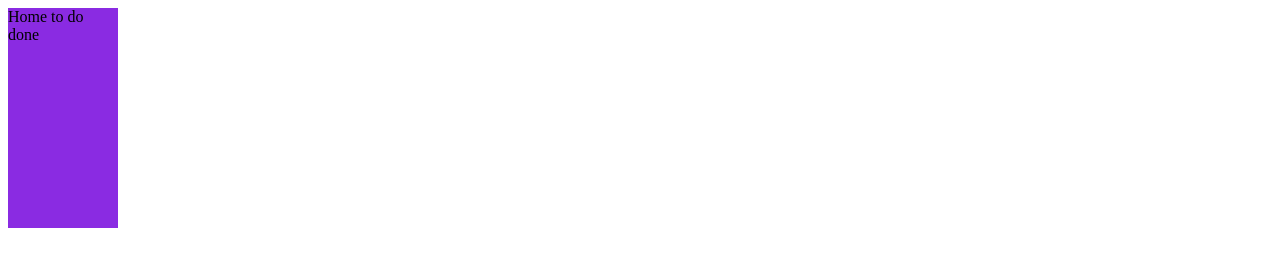
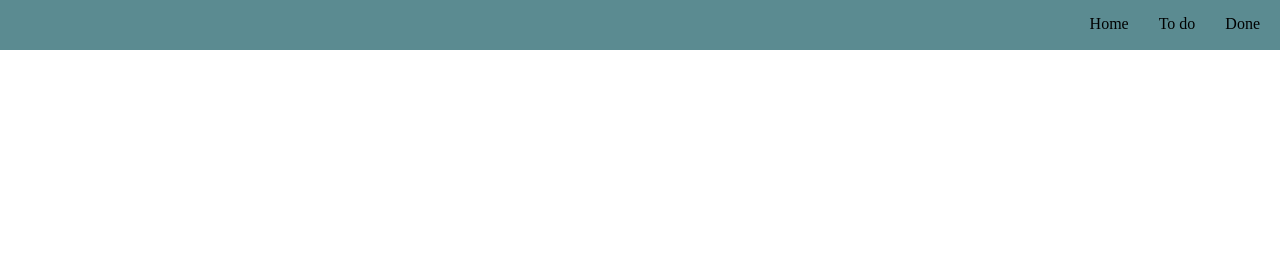
Before and after one commit to JuanVieiraRocha/Listpage, a plain HTML site: page Index.html in a window 1280 px wide. Drawn offline with Linux system fonts and the light colour scheme.

Commit message:
Idea of site

```diff
--- a/Index.html
+++ b/Index.html
@@ -9,13 +9,14 @@
 </head>
 <body>
     <header class="navegation">
-        <div>
+        <div class="icons">
             <a>Home</a>
-
-            <a>to do</a>
-
-            <a>done</a>
+            <a>To do</a>
+            <a>Done</a>
         </div>
     </header>
+    <main>
+
+    </main>
 </body>
 </html>
--- a/style.css
+++ b/style.css
@@ -1,5 +1,16 @@
+body{
+    margin: 0;
+}
 .navegation{
-    background-color: blueviolet;
-    width: 110px;
-    height: 220px;
+    background-color: rgba(50, 110, 118, 0.8);
+    margin: 0;
+    height: 50px;
 }
+.icons{
+    display: flex;
+    flex-direction: row;
+    justify-content: flex-end;
+    gap: 30px;
+    padding-top: 15px;
+    padding-right: 20px;
+}
```
Also changed, not shown: Sem título.png (added).
